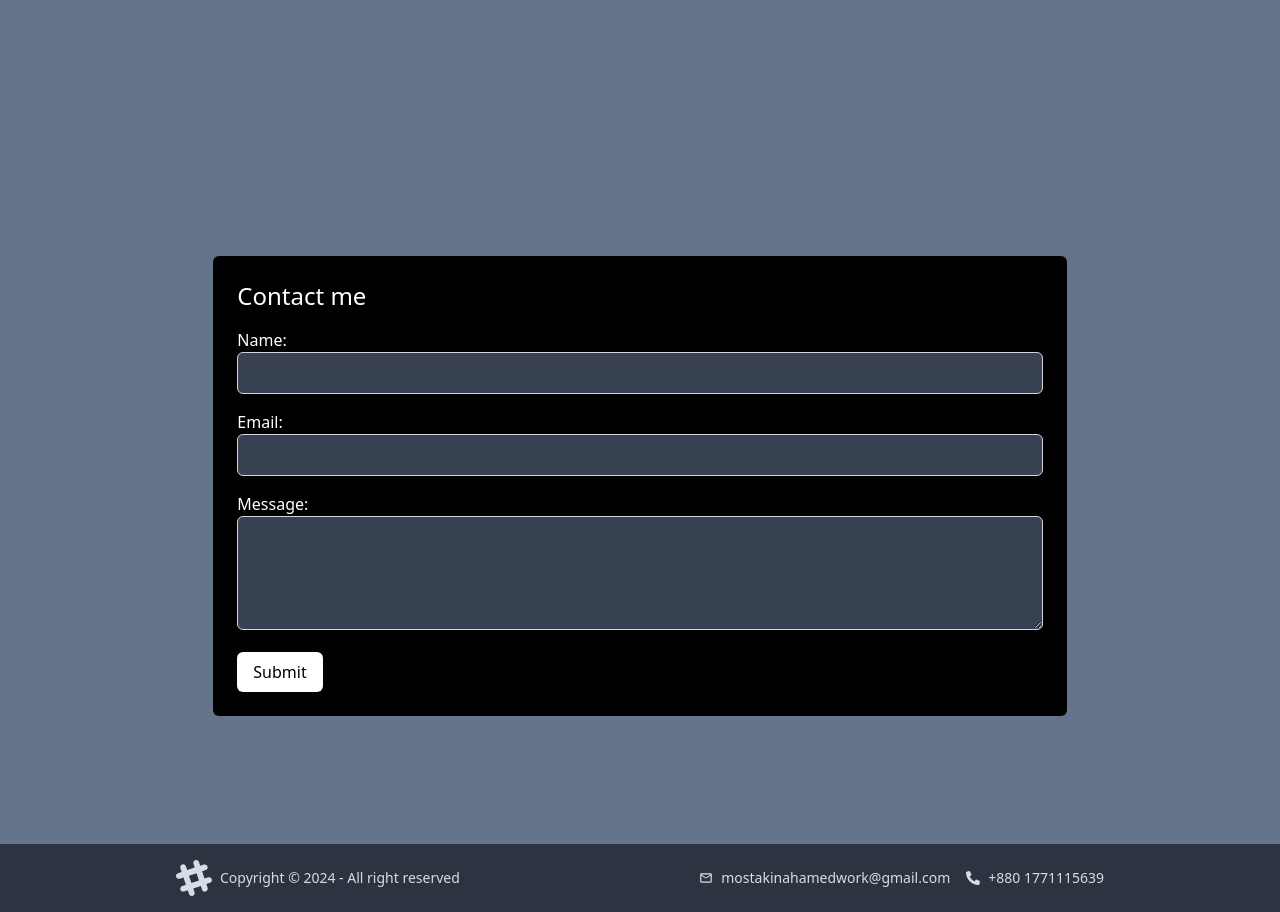
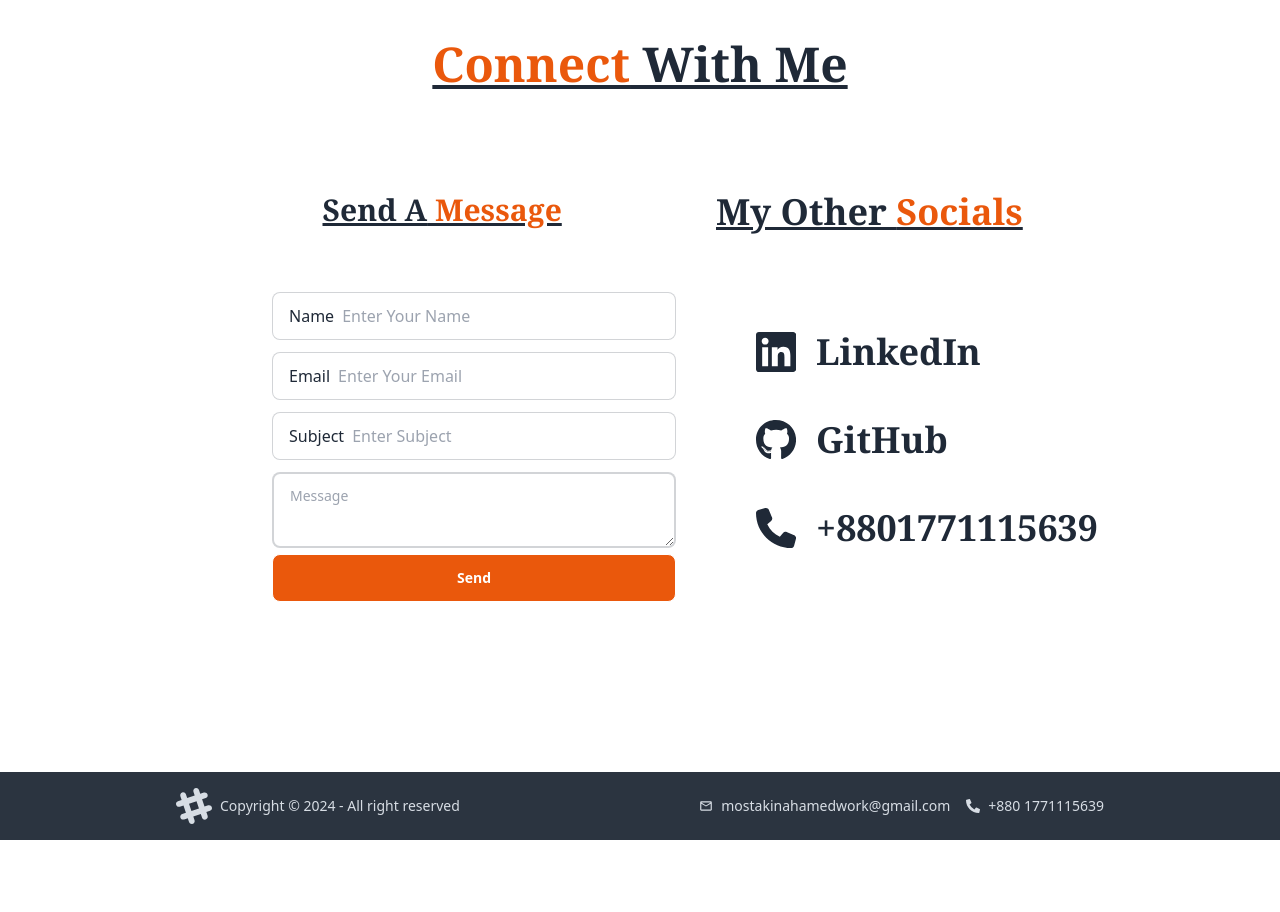
Before and after one commit to Mostakin-Ahamed/mostakin-portfolio, a React (Vite) app: page /contact in a window 1280 px wide. After the commit the page ends 840 px from the top, so only its background shows below. Built offline with nearby package versions, Linux system fonts and the light colour scheme.

Commit message:
all done

```diff
--- a/package.json
+++ b/package.json
@@ -10,6 +10,7 @@
     "preview": "vite preview"
   },
   "dependencies": {
+    "@formspree/react": "^2.5.1",
     "localforage": "^1.10.0",
     "match-sorter": "^6.3.4",
     "react": "^18.2.0",
--- a/src/Components/EducationCmp/Education.jsx
+++ b/src/Components/EducationCmp/Education.jsx
@@ -58,6 +58,9 @@ const Education = () => {
                     </VerticalTimelineElement>
                 ))}
             </VerticalTimeline>
+            <div className="lg:w-9/12 w-11/12 mx-auto  gap-4 mt-20 mb-3">
+                <hr className='border border-gray-400' />
+            </div>
         </div>
     );
 };
--- a/src/Components/Shared/Banner.jsx
+++ b/src/Components/Shared/Banner.jsx
@@ -4,9 +4,7 @@ import { Slide } from "react-awesome-reveal";
 import { FaDownload } from "react-icons/fa";
 import { useTypewriter } from "react-simple-typewriter";
 import { FaRegHand } from "react-icons/fa6";
-import { FaLinkedin } from "react-icons/fa";
-import { SiGmail } from "react-icons/si";
-import { FaGithub } from "react-icons/fa";
+
 
 
 const Banner = () => {
@@ -27,8 +25,6 @@ const Banner = () => {
     });
 
     return (
-
-
         <div className='w-full mt-28 lg:mt-20'>
             <div className='lg:w-9/12 w-10/12 mx-auto lg:flex flex-row-reverse justify-around lg:gap-4' >
                 <div className='flex justify-between w-full '>
@@ -73,14 +69,7 @@ const Banner = () => {
                                 <div className="ml-[180px] lg:ml-[315px] ">
                                     <img src="/Union.svg" className='  lg:h-[150px]  lg:-mt-7 lg:mb-7' alt="" />
                                 </div>
-                                <div className=" lg:w-8/12 w-11/12 ">
-                                    <p className="font-semibold font-serif text-center lg:text-start underline text-3xl lg:text-4xl"> <span className="text-orange-600">Connect </span>With Me </p>
-                                    <div className="flex justify-around mt-5">
-                                        <a href="https://www.linkedin.com/in/mostakinahamed/"><button className="  h-12 w-12"><FaLinkedin className="h-full w-full"></FaLinkedin></button></a>
-                                        <a href="https://mail.google.com/mail/u/0/?tab=rm&ogbl#inbox"><button className=" h-12 w-12"><SiGmail className="h-full w-full"></SiGmail></button></a>
-                                        <a href="https://github.com/Mostakin-Ahamed"><button className=" h-12 w-12"><FaGithub className="h-full w-full"></FaGithub></button></a>
-                                    </div>
-                                </div>
+
                             </div>
                         </div>
                     </Slide>
--- /dev/null
+++ b/src/Components/Shared/Hire.jsx
@@ -0,0 +1,20 @@
+import { Slide } from "react-awesome-reveal";
+
+
+const Hire = () => {
+    return (
+        <div className="w-9/12 mx-auto ">
+            <Slide direction="left">
+                <div className=" lg:w-9/12 w-11/12 mx-auto mt-10 text-center mb-16 ">
+                    <p className="font-semibold font-serif underline text-5xl"><span className="text-orange-600">About</span> Me </p>
+                </div>
+            </Slide>
+            <p className="font-semibold text-justify font-serif text-2xl">As a dynamic MERN stack developer, I excel in crafting robust, scalable, and immersive web applications that captivate users and drive engagement. With a keen eye for detail and a passion for innovation, I leverage the latest technologies and best practices to deliver cutting-edge solutions that propel businesses forward. My collaborative approach fosters seamless communication and synergy within teams, ensuring projects are completed efficiently and exceed expectations. Empowered by a relentless pursuit of excellence, I am poised to tackle challenges head-on and deliver unparalleled results that elevate your digital presence and fuel your success.</p>
+            <div className="lg:w-full w-11/12 mx-auto  gap-4 mt-20 mb-3">
+                <hr className='border border-gray-400' />
+            </div>
+        </div>
+    );
+};
+
+export default Hire;
--- a/src/Pages/Contact.jsx
+++ b/src/Pages/Contact.jsx
@@ -1,45 +1,77 @@
-import { useState } from 'react';
+import { Slide } from "react-awesome-reveal";
+import { FaLinkedin } from "react-icons/fa";
+import { FaPhone } from "react-icons/fa6";
+
+import { FaGithub } from "react-icons/fa";
+
 
 const Contact = () => {
-    const [formData, setFormData] = useState({
-        name: '',
-        email: '',
-        message: ''
-    });
+    return (
+        <div className="lg:w-9/12 w-11/12 mx-auto mb-10">
+            <Slide direction="left">
+                <div className=" lg:w-9/12 w-11/12 mx-auto mt-10 text-center mb-16 ">
+                    <p className="font-semibold font-serif underline text-5xl"><span className="text-orange-600">Connect</span> With Me </p>
+                </div>
+            </Slide>
+            <Slide direction="right">
+                <div className="lg:flex justify-center gap-10 lg:ml-28">
 
-    const handleChange = (e) => {
-        const { name, value } = e.target;
-        setFormData(prevState => ({
-            ...prevState,
-            [name]: value
-        }));
-    };
+                    <div className="lg:w-1/2 w-full mx-auto ">
+                        <div className=" lg:w-9/12 w-full mx-auto mt-10 lg:text-start text-center mb-16 ">
+                            <p className="font-semibold font-serif underline text-3xl">Send A<span className="text-orange-600"> Message</span> </p>
+                        </div>
+                        <form action="https://formspree.io/f/meqyvanq" method="POST">
+                            <div className="my-3">
+                                <label className="input input-bordered flex items-center gap-2">
+                                    Name
+                                    <input type="text" name="name" className="grow" placeholder="Enter Your Name" required />
+                                </label>
 
-    const handleSubmit = (e) => {
-        e.preventDefault();
-        // Handle form submission here
-        console.log(formData);
-    };
+                            </div>
+                            <div className="my-3">
+                                <label className="input input-bordered flex items-center gap-2">
+                                    Email
+                                    <input type="text" name="email" className="grow" placeholder="Enter Your Email" required />
+                                </label>
+                            </div>
+                            <div className="my-3">
+                                <label className="input input-bordered flex items-center gap-2">
+                                    Subject
+                                    <input type="text" name="subject" className="grow" placeholder="Enter Subject" required />
+                                </label>
+                            </div>
+                            <div>
+                                <textarea name="message" required className="textarea textarea-bordered w-full border-2" placeholder="Message"></textarea>
+                            </div>
+                            <button type="submit" className="btn  btn-outline bg-orange-600 w-full text-white">Send</button>
+                        </form>
+                    </div>
+                    <div className=" lg:w-1/2 w-full mt-10 lg:mt-10 mx-auto">
+                        <div className=" lg:w-full w-11/12  ">
+                            <p className="font-semibold font-serif w-full  lg:text-start text-center underline text-3xl lg:text-4xl">My Other <span className="text-orange-600">Socials </span></p>
+                            <div className="grid gap-10 ml-10 mt-10 lg:mt-24 ">
+                                <div>
+                                    <a className="flex items-center" href="https://www.linkedin.com/in/mostakinahamed/">
+                                        <button className="h-12 w-12 ">
+                                            <FaLinkedin className="h-full w-full"></FaLinkedin>
+                                        </button>
+                                        <span className="font-semibold ml-5 font-serif w-full lg:text-start text-2xl lg:text-4xl ">LinkedIn</span> </a>
+                                </div>
+                                <div>
+                                    <a className="flex items-center" href="https://github.com/Mostakin-Ahamed"><button className=" h-12 w-12"><FaGithub className="h-full w-full"></FaGithub></button><span className="font-semibold ml-5 font-serif w-full lg:text-start text-2xl lg:text-4xl ">GitHub</span>  </a>
+                                </div>
+                                <div className="flex items-center">
+                                    <button className=" h-12 w-12"><FaPhone className="h-full w-full"></FaPhone></button><span className="font-semibold ml-5 font-serif w-full lg:text-start text-2xl lg:text-4xl ">+8801771115639</span>
+                                </div>
 
-    return (
-        <div className='bg-slate-500 p-32'>
-            <form onSubmit={handleSubmit} className="bg-black p-6 rounded-md mt-32 w-10/12 mx-auto">
-                <h2 className="text-white text-2xl mb-4">Contact me</h2>
-                <div className="mb-4">
-                    <label htmlFor="name" className="block text-white">Name:</label>
-                    <input type="text" id="name" name="name" value={formData.name} onChange={handleChange} className="border border-gray-300 bg-gray-700 text-white px-4 py-2 rounded-md w-full" />
+                            </div>
+                        </div>
+                    </div>
                 </div>
-                <div className="mb-4">
-                    <label htmlFor="email" className="block text-white">Email:</label>
-                    <input type="email" id="email" name="email" value={formData.email} onChange={handleChange} className="border border-gray-300 bg-gray-700 text-white px-4 py-2 rounded-md w-full" />
-                </div>
-                <div className="mb-4">
-                    <label htmlFor="message" className="block text-white">Message:</label>
-                    <textarea id="message" name="message" value={formData.message} onChange={handleChange} rows="4" className="border border-gray-300 bg-gray-700 text-white px-4 py-2 rounded-md w-full"></textarea>
-                </div>
-                <button type="submit" className="bg-white text-black px-4 py-2 rounded-md">Submit</button>
-            </form>
+            </Slide>
         </div>
+
+
     );
 };
 
--- a/src/Pages/Home.jsx
+++ b/src/Pages/Home.jsx
@@ -2,6 +2,8 @@ import Banner from "../Components/Shared/Banner";
 import Skill from "../Components/Skill";
 import Projects from "../Components/Projects";
 import Education from "../Components/EducationCmp/Education";
+import Contact from "./Contact";
+import Hire from "../Components/Shared/Hire";
 
 
 
@@ -34,6 +36,7 @@ const Home = () => {
       <div id="home">
         <Banner />
       </div>
+      <Hire></Hire>
       <div id="skills">
         <Skill />
       </div>
@@ -43,6 +46,10 @@ const Home = () => {
       <div id="education">
         <Education />
       </div>
+      <div id="contact">
+        <Contact></Contact>
+      </div>
+
     </div>
   );
 };
```
Also changed, not shown: 1 other file (tests, documents, lock files or other folders).
